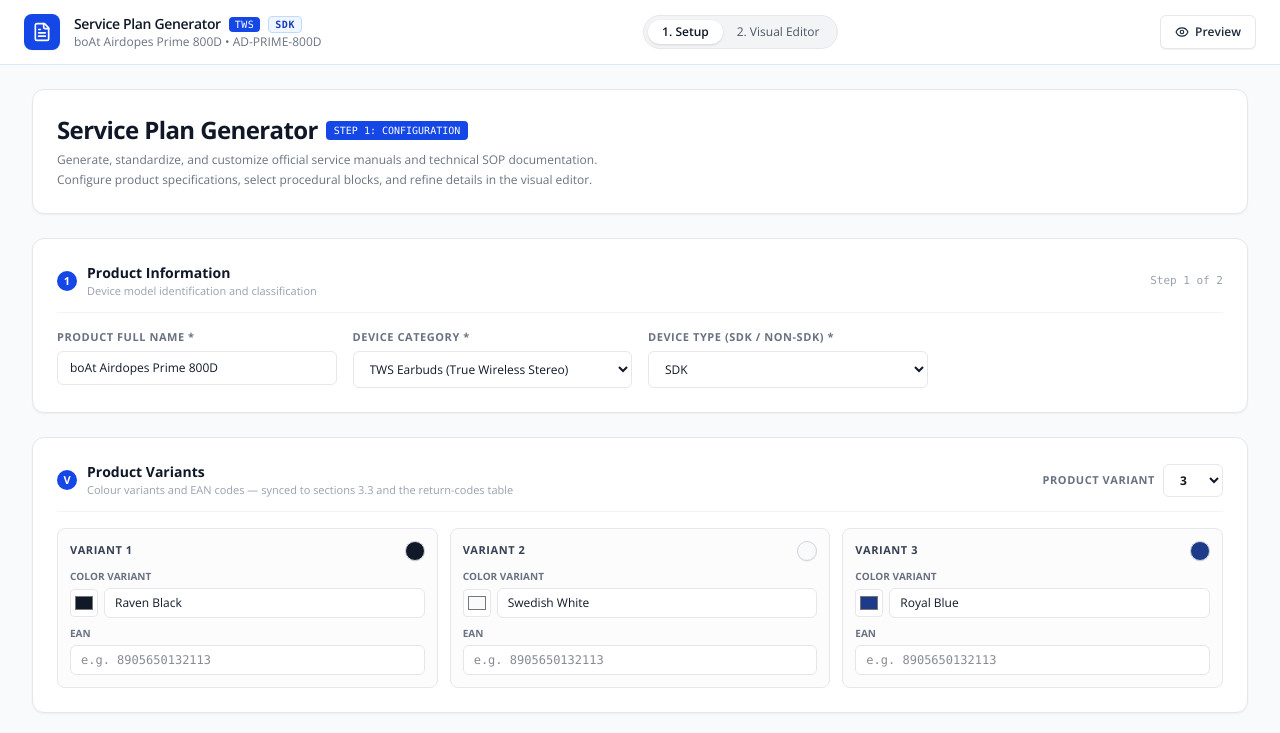
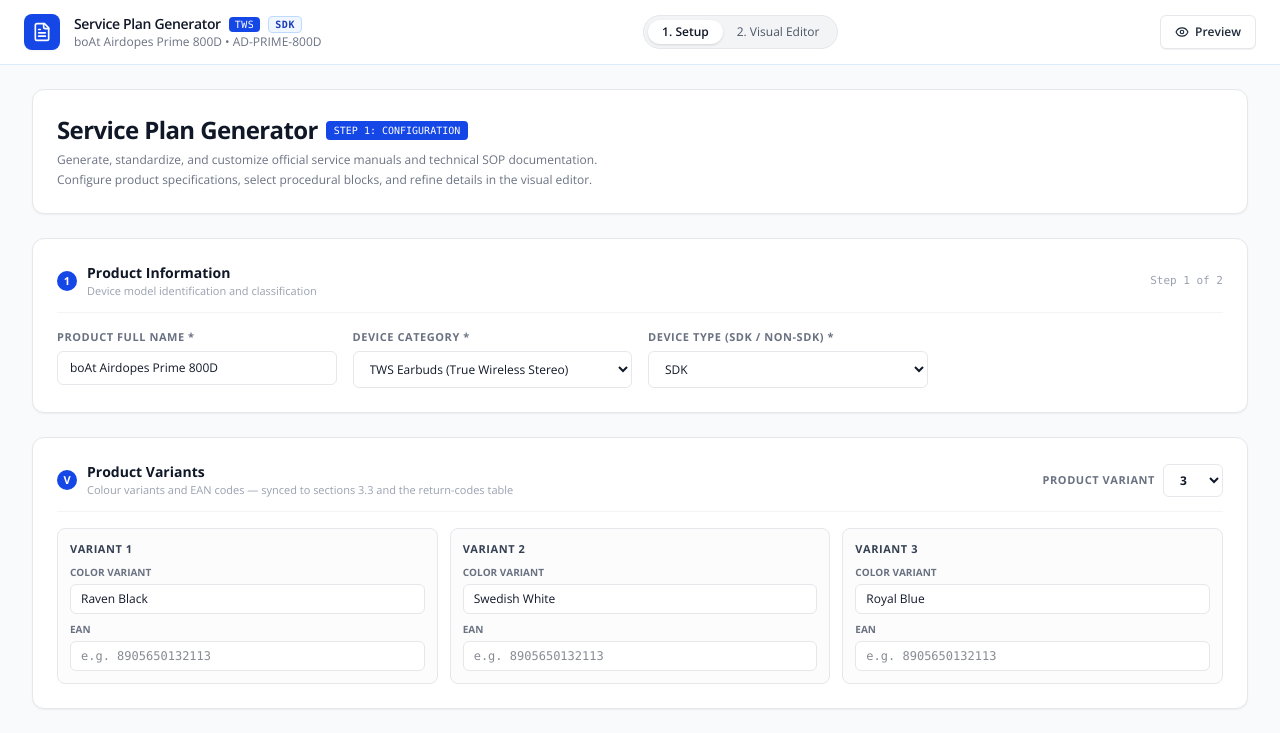
Before and after one commit to ashokthaniyath/ServiceplanGenerator, a React (Vite) app: page / in a window 1280 px wide. Shown: the top 733 px of the page. Built offline with nearby package versions, Linux system fonts and the light colour scheme.

Commit message:
Remove colour-reference swatches from variant UI everywhere; keep colour name text

```diff
--- a/src/components/BlockEditors.tsx
+++ b/src/components/BlockEditors.tsx
@@ -2180,7 +2180,6 @@
                     header: 'Product Description',
                     render: (v) => (
                       <div className="flex items-center gap-2 px-2.5 py-1.5">
-                        <span className="w-3.5 h-3.5 rounded-full border border-slate-300 shrink-0" style={{ backgroundColor: v.colorHex }} />
                         <span className="font-semibold text-slate-800 text-xs">{productName ? `${productName} – ${v.name}` : v.name}</span>
                       </div>
                     ),
--- a/src/components/DocumentPDFView.tsx
+++ b/src/components/DocumentPDFView.tsx
@@ -1513,10 +1513,6 @@
                                     className={`p-2 text-center font-bold text-slate-900 border-r border-black last:border-r-0 ${getClickableClass(block.id, `variant-${variant.id}`)}`}
                                   >
                                     <div className="flex items-center justify-center gap-1.5">
-                                      <span
-                                        className="w-3 h-3 rounded-full border border-slate-400 shrink-0"
-                                        style={{ backgroundColor: variant.colorHex }}
-                                      />
                                       <span className="text-xs">{variant.name}</span>
                                       {variant.isSmartVariant && (
                                         <span className="px-1 py-0.2 text-[8px] font-bold bg-amber-100 text-amber-800 border border-amber-300 rounded">
--- a/src/components/Screen1Setup.tsx
+++ b/src/components/Screen1Setup.tsx
@@ -234,22 +234,10 @@
               <div key={v.id} className="p-3 rounded-lg border border-gray-200 bg-gray-50/50 space-y-2">
                 <div className="flex items-center justify-between">
                   <span className="text-[11px] font-bold text-gray-700 uppercase tracking-wider">Variant {idx + 1}</span>
-                  <span
-                    className="w-5 h-5 rounded-full border border-gray-300 shadow-2xs shrink-0"
-                    style={{ backgroundColor: v.colorHex }}
-                    title={`${v.name} (${v.colorHex})`}
-                  />
                 </div>
                 <div>
                   <label className="block text-[10px] font-bold text-gray-500 uppercase mb-1">Color Variant</label>
                   <div className="flex items-center gap-1.5">
-                    <input
-                      type="color"
-                      value={v.colorHex}
-                      onChange={e => setDocument(prev => updateVariantField(prev, v.id, { colorHex: e.target.value }))}
-                      className="w-7 h-7 p-0.5 rounded border border-gray-200 bg-white cursor-pointer shrink-0"
-                      title="Variant colour"
-                    />
                     <input
                       type="text"
                       value={v.name}
--- a/src/components/VisualMockups.tsx
+++ b/src/components/VisualMockups.tsx
@@ -139,19 +139,6 @@
       {showNameBelow && (
         <div className="mt-2 text-center w-full">
           <p className="text-xs font-semibold text-slate-800 truncate">{name}</p>
-          <div className="flex items-center justify-center gap-1.5 mt-1">
-            <span
-              className="w-3.5 h-3.5 rounded-full border border-slate-300 shadow-xs"
-              style={{ backgroundColor: colorHex }}
-              title={name}
-            />
-            {secondaryHex && (
-              <span
-                className="w-3.5 h-3.5 rounded-full border border-slate-300 shadow-xs -ml-1.5"
-                style={{ backgroundColor: secondaryHex }}
-              />
-            )}
-          </div>
         </div>
       )}
     </div>
```
